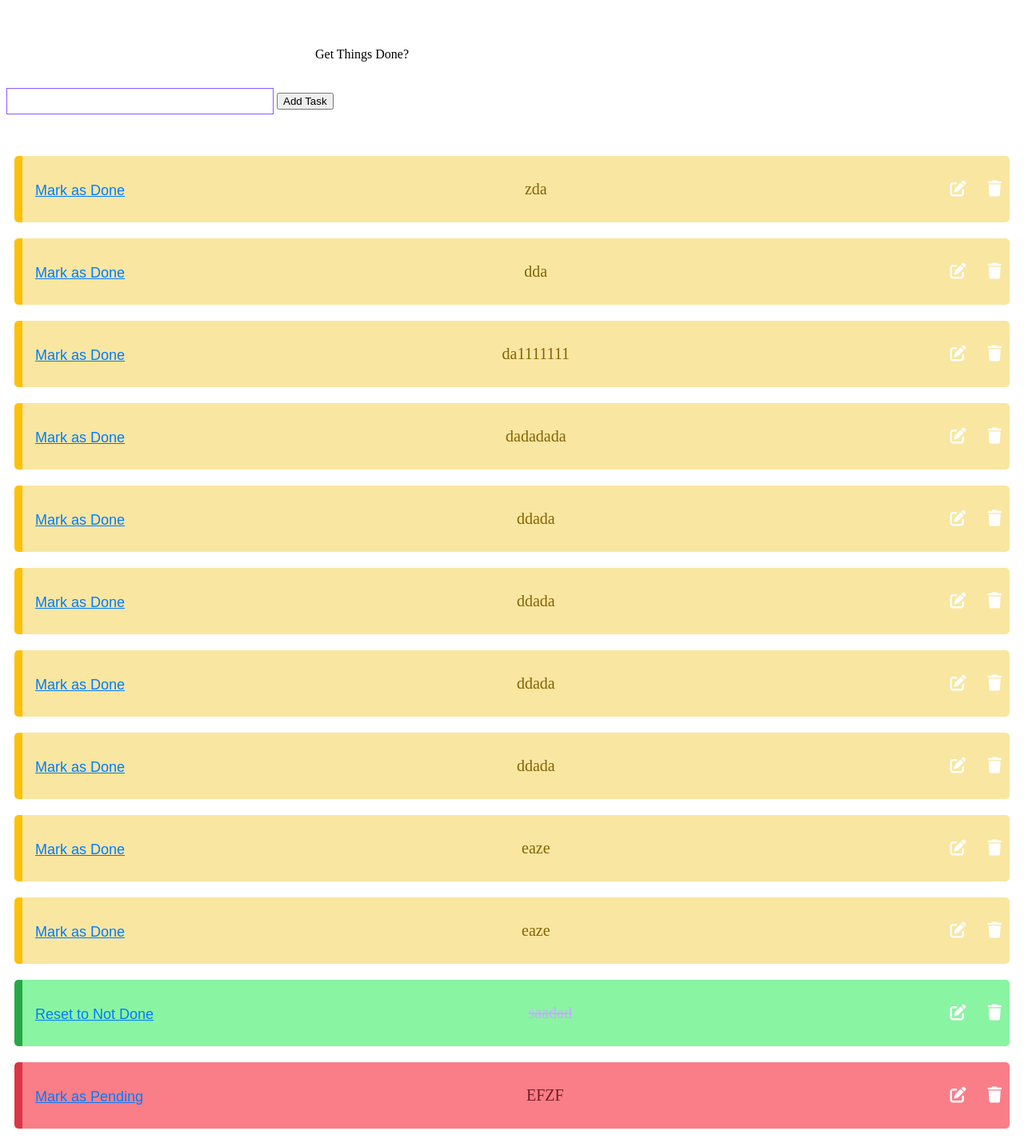
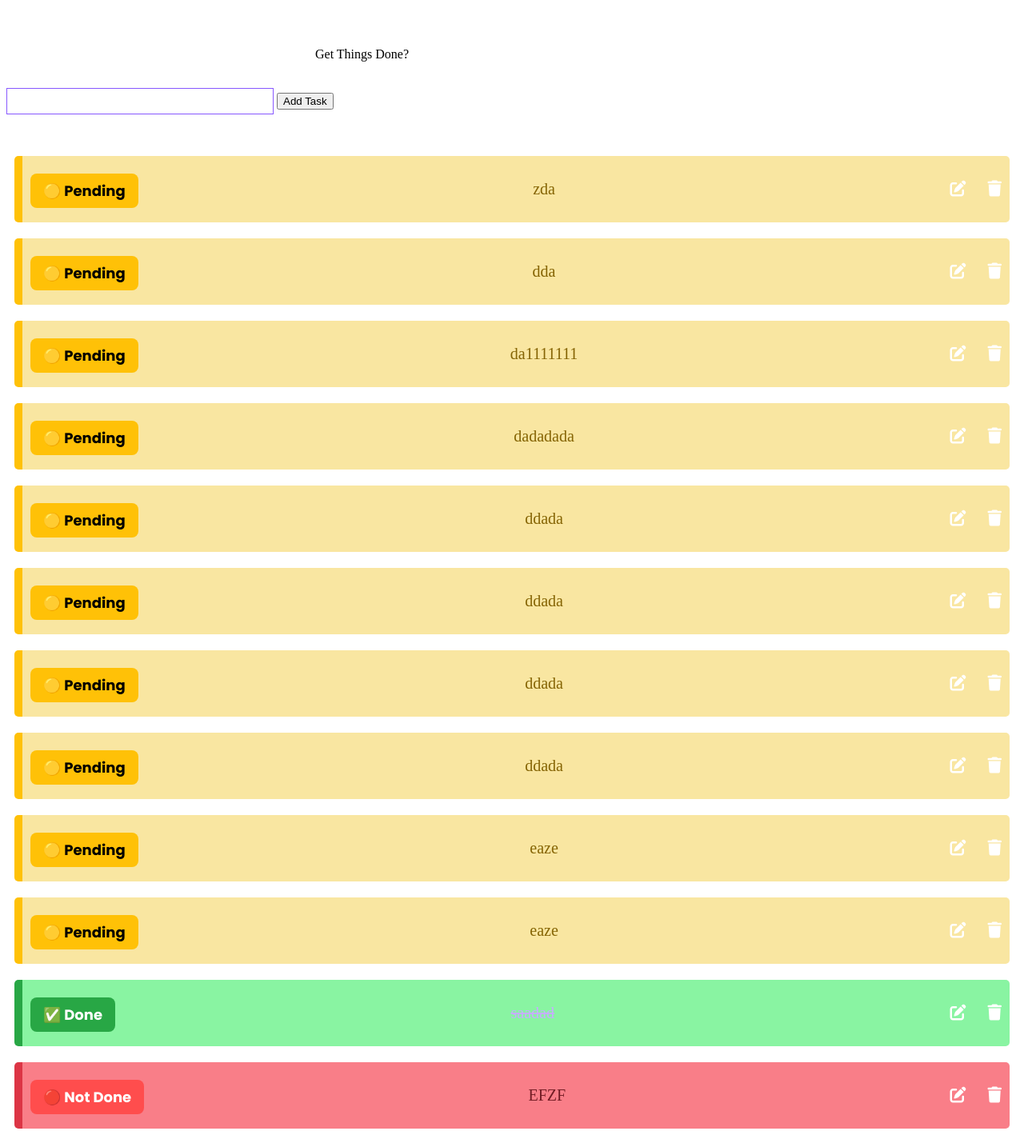
Before and after one commit to SkanderWantsAjob/django-todo-app, a Django app: template todo/templates/todo.html in a window 1280 px wide. Shown: the whole page at 80% size. Run offline with Django 5.2, Linux system fonts and the light colour scheme; the template is opened without the code that fills it: values that come from a table or form of the project are taken from there, others are empty; data comes from the database, SQL or seed files in the repository; both versions use the stored data as it was after the commit; some libraries are stand-ins or nearby versions; some web fonts are replaced.

Commit message:
made the status part more aesthehtic

```diff
--- a/todo/static/css/styles.css
+++ b/todo/static/css/styles.css
@@ -132,8 +132,38 @@ a{
   background-color: transparent;
   border: none;
   color: #007bff;
-  text-decoration: underline;
   cursor: pointer;
   font-size: 0.9em;
   margin-top: 5px;
 }
+
+.status-button {
+  padding: 8px 16px;
+  border: none;
+  border-radius: 8px;
+  font-weight: 600;
+  cursor: pointer;
+  font-family: 'Poppins', sans-serif;
+  margin-right: 10px;
+  transition: background-color 0.3s, transform 0.2s;
+}
+
+.status-not {
+  background-color: #ff4d4d;
+  color: white;
+}
+
+.status-pen {
+  background-color: #ffc107;
+  color: black;
+}
+
+.status-done {
+  background-color: #28a745;
+  color: white;
+}
+
+.status-button:hover {
+  transform: scale(1.05);
+  filter: brightness(1.1);
+}
--- a/todo/templates/todo.html
+++ b/todo/templates/todo.html
@@ -49,23 +49,27 @@
 
                     <form method="post" action="{% url 'change_status' todo.srno %}">
                         {% csrf_token %}
-                        <button type="submit" class="status-button">
-                            {% if todo.status == 'NOT_DONE' %}
-                                Mark as Pending
+                        <button type="submit"
+                            class="status-button
+                                {% if todo.status == 'NOT_DONE' %}status-not
+                                {% elif todo.status == 'PENDING' %}status-pen
+                                {% elif todo.status == 'DONE' %}status-done{% endif %}">
+
+                                {% if todo.status == 'NOT_DONE' %}
+                                🔴 Not Done
                             {% elif todo.status == 'PENDING' %}
-                                Mark as Done
-                            {% else %}
-                                Reset to Not Done
+                                🟡 Pending
+                            {% elif todo.status == 'DONE' %}
+                                ✅ Done
                             {% endif %}
+
+
                         </button>
                     </form>
 
 
+
                     <p class="{% if todo.status == 'DONE' %} completed  {% endif %} ">{{todo.title}}</p>
-
-
-
-
                     <div>
                         <a href=" /edit_todo/{{todo.srno}} "><i class="fa-solid fa-pen-to-square"></i></a>
                         <a href=" /delete_todo/{{todo.srno}} "><i class="fa-solid fa-trash"></i></a>
```
Also changed, not shown: todo/views/todo_view.py (+9 -0 lines), db.sqlite3.
